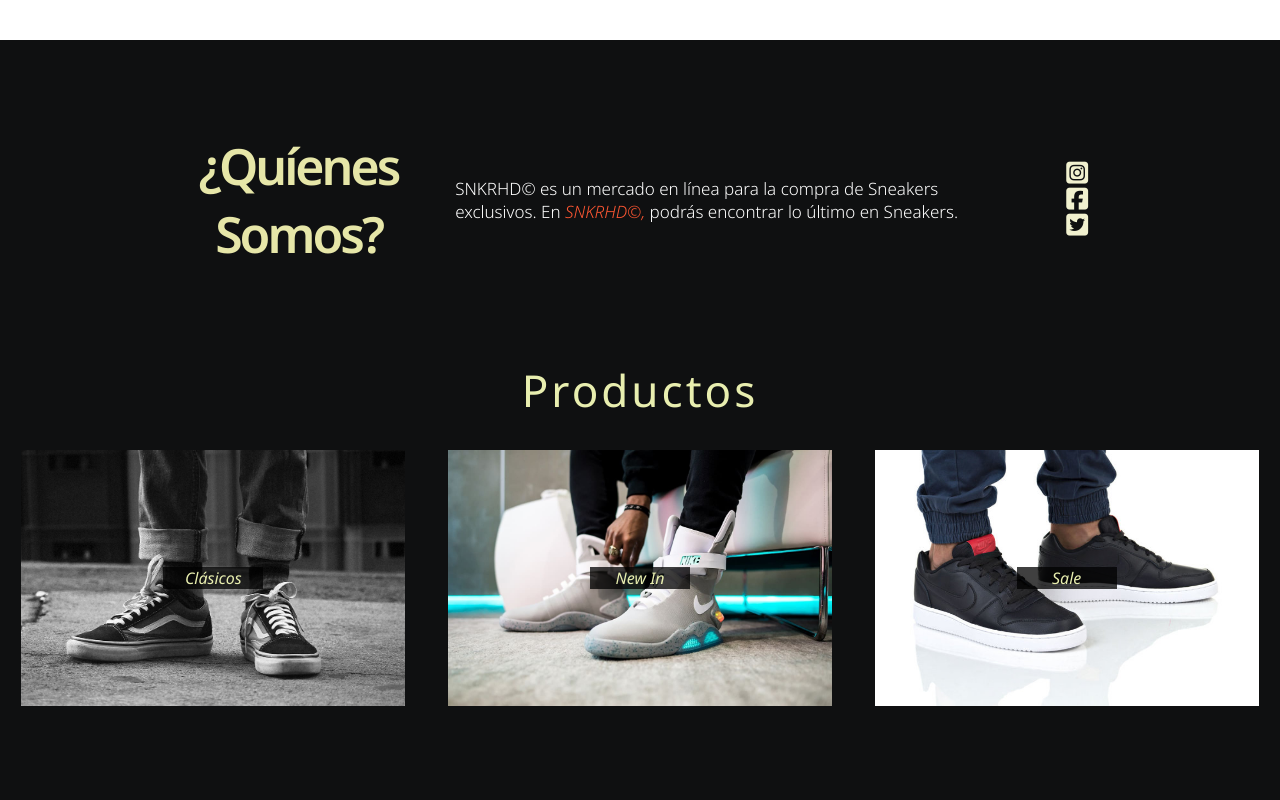
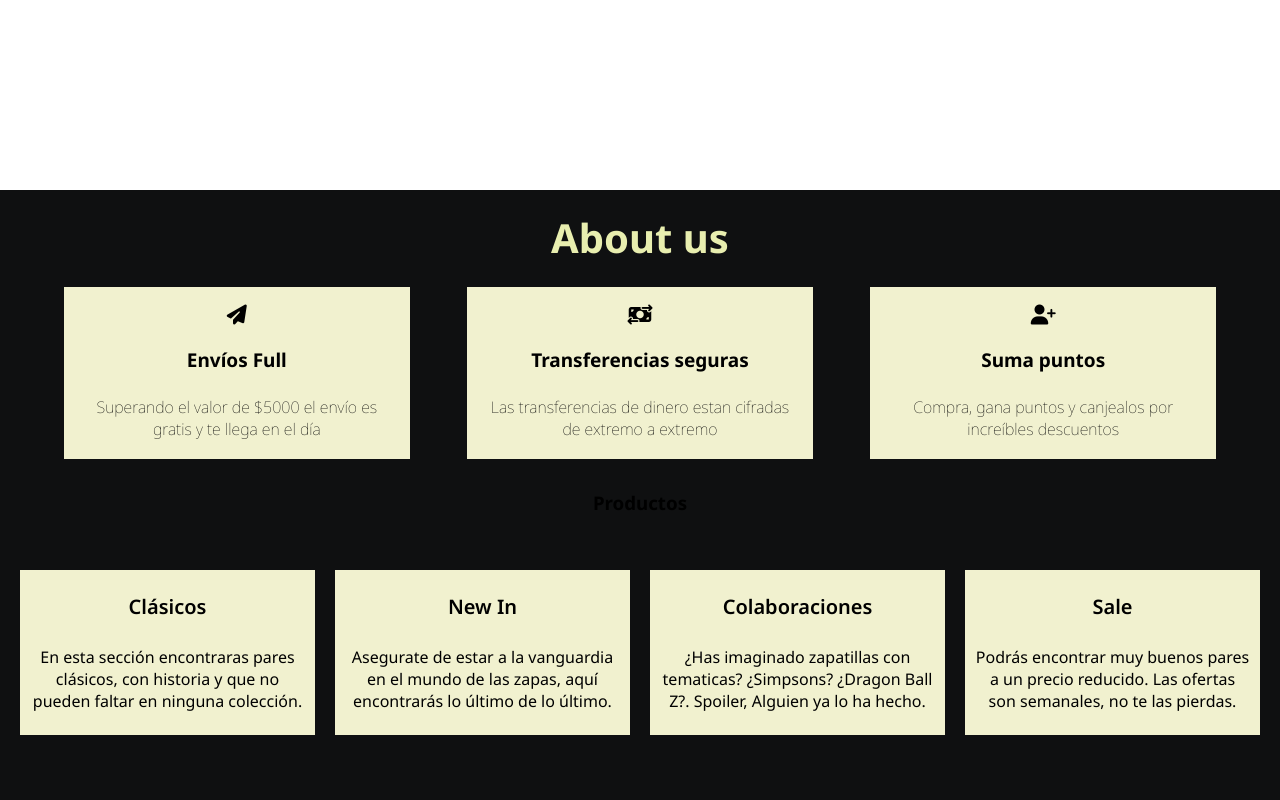
Before and after one commit to alejo004/SNKRHD, a plain HTML site: page index.html in a window 1280 px wide. Shown: the part 1400-2200 px from the top of the page. Drawn offline with Linux system fonts and the light colour scheme.

Commit message:
saque a la mrd la seccion productos que no me gusto nunca

```diff
--- a/assets/mediaqueries.css
+++ b/assets/mediaqueries.css
@@ -29,15 +29,6 @@
     .main__info__h1 {
         font-size: 40px;
         padding-top: 50px;
-    }
-    #about-us {
-        margin-top: unset;
-    }
-    .about-us {
-        width: 90%;
-    }
-    .about-us h3 {
-        display: none;
     }
     .productos__h3 {
         font-size: 35px;
@@ -123,19 +114,6 @@
         padding-top: 40px;
         font-size: 40px;
     }
-    .about-us {
-        flex-direction: column;
-        justify-content: space-evenly;
-        gap: 0;
-    }
-    .about-us p {
-        width: 100%;
-        text-align: center;
-    }
-    .us__redes {
-        flex-direction: row;
-        gap: 5px;
-    }
     #productos {
         display: none;
     }
--- a/assets/style.css
+++ b/assets/style.css
@@ -45,7 +45,7 @@ body {
 
 .header {
     max-width: 1400px;
-    position: fixed;
+    position: relative;
     z-index: 200;
     width: 100%;
     margin: auto;
@@ -61,7 +61,9 @@ body {
     width: 100px;
 }
 
-.nav {
+/* NAV DESKTOP */
+
+.list {
     display: flex;
     gap: 15px;
 }
@@ -70,24 +72,24 @@ body {
     color: var(--beish);
 }
 
-.log {
-    background-color: var(--hueso-osc);
-    color: #000;
-    padding: 7px 3px;
-    border-radius: 4px;
+.list__item {
+    margin: 0 5px;
 }
 
-.reg {
-    border: 1px solid var(--hueso);
-    padding: 7px 3px;
-    border-radius: 4px;
+.list__item:hover {
+    scale: 1.1;
 }
 
+
+.log {
+    color: #fff;
+}
 
 /* NAV RESPONSIVE  */
 
 .nav__responsive {
-    position: relative;
+    position: sticky;
+    top: 0;
     z-index: 100;
     padding: 0 40px;
     height: 70px;
@@ -104,16 +106,15 @@ body {
 
 .nav__links {
     position: fixed;
-    left: 5%;
+    right: 5%;
     bottom: 0;
     top: 70px;
-    right: 5%;
-    width: 90%;
+    width: 30%;
     background-color: var(--bg3);
     display: grid;
     place-items: center;
-    clip-path: circle(0% at top left);
-    transition: clip-path .4s;
+    clip-path: circle(0% at top right);
+    transition: clip-path .9s;
 }
 
 .nav__link {
@@ -138,8 +139,8 @@ body {
     z-index: 100;
     max-width: 1400px;
     width: 100%;
-    height: 80vh;
-    background-color: var(--bg);
+    height: 90vh;
+    background-color: #000;
     display: flex;
     align-items: center;
     flex-direction: column;
@@ -164,12 +165,15 @@ body {
     padding-top: 130px;
     font-size: 60px;
     color: #fff;
+    font-weight: 600;
 }
 
 .main__info__h1 span {
     color: var(--beish);
+    font-size: 63px;
     font-weight: 900;
     font-style: italic;
+    letter-spacing: 4px;
 }
 
 .main__info__p {
@@ -187,119 +191,112 @@ main i {
 
 /* ----------------------------------------------- ABOUT US */
 
-#about-us {
+.about {
     position: relative;
-    z-index: 100;
+    z-index: 200;
+    padding-top: 20px;
+    display: flex;
+    align-items: center;
+    justify-content: center;
+    flex-direction: column;
+    width: 100%;
     max-width: 1400px;
-    width: 100%;
+    margin: auto;
     background-color: var(--bg);
-    height: 40vh;
-    margin: auto;
+    height: 300px;
+    padding-bottom: 10px;
 }
 
-.about-us {
-    margin: auto;
-    width: 70%;
-    height: 100%;
-    display: flex;
-    justify-content: space-between;
-    gap: 50px;
-    align-items: center;
+.about__h3 {
+    font-size: 40px;
+    color: var(--beish);
 }
 
-.about-us h3 {
-    text-align: center;
-    font-size: 50px;
-    font-weight: 600;
-    letter-spacing: -3px;
-    color: var(--hueso-osc);
+.beneficios__contenedor {
+    display: flex;
+    align-items: center;
+    justify-content: space-between;
+    width: 90%;
+    height: 80%;
 }
 
-.about-us p {
-    font-size: 17px;
-    color: #fff;
-    font-weight: 300;
+.beneficios__cards {
+    width: 30%;
+    height: 80%;
+    display: flex;
+    flex-direction: column;
+    justify-content: space-around;
+    align-items: center;
+    gap: 15px;
+    background-color: var(--hueso);
+    padding: 15px;
+    text-align: center;
+    transition: all .4s;
 }
 
-.about-us p span {
-    color: var(--naranja-osc);
-    font-weight: 300;
-    font-style: italic;
+.beneficios__cards:hover {
+    scale: 1.05;
+    background-color: var(--bg);
+    color: var(--beish);
 }
 
-.us__redes {
-    display: flex;
-    flex-direction: column;
+.beneficios__cards i {
+    font-size: 20px;
 }
 
-.us__redes i {
-    font-size: 25px;
-    color: var(--hueso);
+.beneficios__h4 {
+    font-size: 19px;
+}
+
+.beneficios__p {
+    font-weight: 100;
+    font-size: 17;
 }
 
 /* ----------------------------------------------- ABOUT US */
 
 /* ----------------------------------------------- PRODUCTOS */
 
-#productos {
+#scaloni {
     position: relative;
-    z-index: 100;
+    z-index: 200;
+    display: flex;
+    flex-direction: column;
+    justify-content: center;
+    align-items: center;
     width: 100%;
     max-width: 1400px;
-    margin: auto;
+    height: 300px;
+    background-color: var(--bg);
+}
+
+.scaloneta__contenedor {
+    display: flex;
+    align-items: center;
+    justify-content: center;
+    width: 100%;
+    height: 100%;
+    gap: 20px;
+    padding: 0 20px;
+}
+
+.scaloneta__card {
+    padding: 10px;
+    width: 80%;
+    height: 60%;
+    text-align: center;
     display: flex;
     flex-direction: column;
     align-items: center;
-    padding-bottom: 40px;
-    justify-content: space-evenly;
-    background: var(--bg);
+    justify-content: space-around;
+    background-color: var(--hueso);
 }
 
-.productos__h3 {
-    color: var(--beish);
-    font-size: 44px;
-    font-weight: 400;
-    letter-spacing: 3px;
+.scaloneta__card__a {
+    color: #000;
+    font-size: 20px;
+    font-weight: 600;
 }
-
-.productos__contenedor {
-    display: flex;
-    align-items: center;
-    justify-content: space-around;
-    width: 100%;
-    margin-top: 30px;
-
-}
-
-.productos__item {
-    width: 100%;
-    display: flex;
-    flex-direction: column;
-    align-items: center;
-    justify-content: center;
-}
-
-.productos__item__img {
-    width: 90%;
-    overflow: hidden;
-    height: 80%;
-    background-size: cover;
-    object-fit: cover;
-}
-
-.productos__item__h4 {
-    text-align: center;
-    width: 100px;
-    background-color: rgba(0, 0, 0, .75);
-    position: absolute;
-    padding: 0 10px;
-    font-style: italic;
-    font-size: 100%;
-    font-weight: 400;
-    color: var(--beish);
-}
-
-
 
 /* ----------------------------------------------- PRODUCTOS */
 
@@ -679,6 +676,7 @@ main i {
     display: flex;
     margin: auto;
     width: 100%;
+    max-width: 1400px;
     align-items: center;
     justify-content: space-around;
     height: 100%;
--- a/index.html
+++ b/index.html
@@ -22,11 +22,11 @@
         <img src="assets/img/brand1.png" alt="logo">
 
         <nav class="nav__contenedor">
-            <ul class="nav">
-                <li><a class="nav__item" href="#about-us">Productos</a></li>
-                <li><a class="nav__item" href="#packs">Colaboraciones</a></li>
-                <li><a class="nav__item log" target="_blank" href="paginas/login.html">Iniciar Sesión</a></li>
-                <li><a class="nav__item reg" target="_blank" href="paginas/signup.html">Registrate</a></li>
+            <ul class="list">
+                <li class="list__item"><a class="nav__item" href="#about-us">Productos</a></li>
+                <li class="list__item"><a class="nav__item" href="#packs">Colaboraciones</a></li>
+                <li class="list__item"><a class="nav__item log" target="_blank" href="paginas/login.html">Iniciar Sesión</a></li>
+                <li class="list__item"><a class="nav__item log" target="_blank" href="paginas/signup.html">Registrate</a></li>
             </ul>
         </nav>
 
@@ -69,43 +69,61 @@
 
     <!-- ABOUT US -->
 
-    <section id="about-us">
-        <div class="about-us">
-            <h3>¿Quíenes Somos?</h3>
-            <p>
-                SNKRHD© es un mercado en línea para la compra de Sneakers exclusivos. En <span>SNKRHD©,</span> podrás encontrar lo último en Sneakers.
-            </p>
-            <div class="us__redes">
-                <a href="https://www.instagram.com/lale.alvz/" target="_blank"><i class="fa-brands fa-square-instagram"></i></a>
-                <a href="https://www.facebook.com/ibaillan0s" target="_blank"><i class="fa-brands fa-square-facebook"></i></a>
-                <a href="https://twitter.com/LuquitaRodrigue" target="_blank"><i class="fa-brands fa-square-twitter"></i></a>
-
+    <section class="about">
+        <h3 class="about__h3">About us</h3>
+        <div class="beneficios__contenedor">
+            <div class="beneficios__cards">
+                <i class="fa-solid fa-paper-plane"></i>
+                <h4 class="beneficios__h4">Envíos Full</h4>
+                <p class="beneficios__p">Superando el valor de $5000 el envío es gratis y te llega en el día</p>
+            </div>
+            <div class="beneficios__cards">
+                <i class="fa-solid fa-money-bill-transfer"></i>
+                <h4 class="beneficios__h4">Transferencias seguras</h4>
+                <p class="beneficios__p">Las transferencias de dinero estan cifradas de extremo a extremo</p>
+            </div>
+            <div class="beneficios__cards">
+                <i class="fa-solid fa-user-plus"></i>
+                <h4 class="beneficios__h4">Suma puntos</h4>
+                <p class="beneficios__p">Compra, gana puntos y canjealos por increíbles descuentos</p>
             </div>
         </div>
-
     </section>
 
     <!-- PRODUCTOS -->
 
-    <section id="productos">
-        <h3 class="productos__h3">Productos</h3>
+    <!-- <img class="productos__item__img" src="assets/img/producto1.png" alt="clasicos">
+    <img class="productos__item__img" src="assets/img/producto2.png" alt="new in">
+    <img class="productos__item__img" src="assets/img/producto3.png" alt="Sale"> -->
 
-        <div class="productos__contenedor">
 
-            <div class="productos__item">
-                <img class="productos__item__img" src="assets/img/producto1.png" alt="clasicos">
-                <a href="#clasicos" class="productos__item__h4">Clásicos</a>
+
+    <section id="scaloni">
+        <h3 class="scaloni__h3">Productos</h3>
+
+        <div class="scaloneta__contenedor">
+
+            <div class="scaloneta__card">
+                <a class="scaloneta__card__a" href="#clasicos">Clásicos</a>
+                <p class="scaloneta__card__p">En esta sección encontraras pares clásicos, con historia y que no pueden faltar en ninguna colección.</p>
             </div>
-            <div class="productos__item">
-                <img class="productos__item__img" src="assets/img/producto2.png" alt="new in">
-                <a href="#newin" class="productos__item__h4">New In</a>
+
+            <div class="scaloneta__card">
+                <a class="scaloneta__card__a" href="#newin">New In</a>
+                <p class="scaloneta__card__p">Asegurate de estar a la vanguardia en el mundo de las zapas, aquí encontrarás lo último de lo último.</p>
             </div>
-            <div class="productos__item">
-                <img class="productos__item__img" src="assets/img/producto3.png" alt="Sale">
-                <a href="#sale" class="productos__item__h4">Sale</a>
+
+            <div class="scaloneta__card">
+                <a class="scaloneta__card__a" href="#packs">Colaboraciones</a>
+                <p class="scaloneta__card__p">¿Has imaginado zapatillas con tematicas? ¿Simpsons? ¿Dragon Ball Z?. Spoiler, Alguien ya lo ha hecho.</p>
             </div>
+
+            <div class="scaloneta__card">
+                <a class="scaloneta__card__a" href="#sale">Sale</a>
+                <p class="scaloneta__card__p">Podrás encontrar muy buenos pares a un precio reducido. Las ofertas son semanales, no te las pierdas.</p>
+            </div>
+
         </div>
-
     </section>
 
     <!-- CLÁSICOS-->
@@ -738,4 +756,4 @@
 </body>
 </html>
 
-<!-- https://github.com/alejo004/SneakerS.git -->
+<!-- https://github.com/alejo004/SNKRHD.git -->
```
